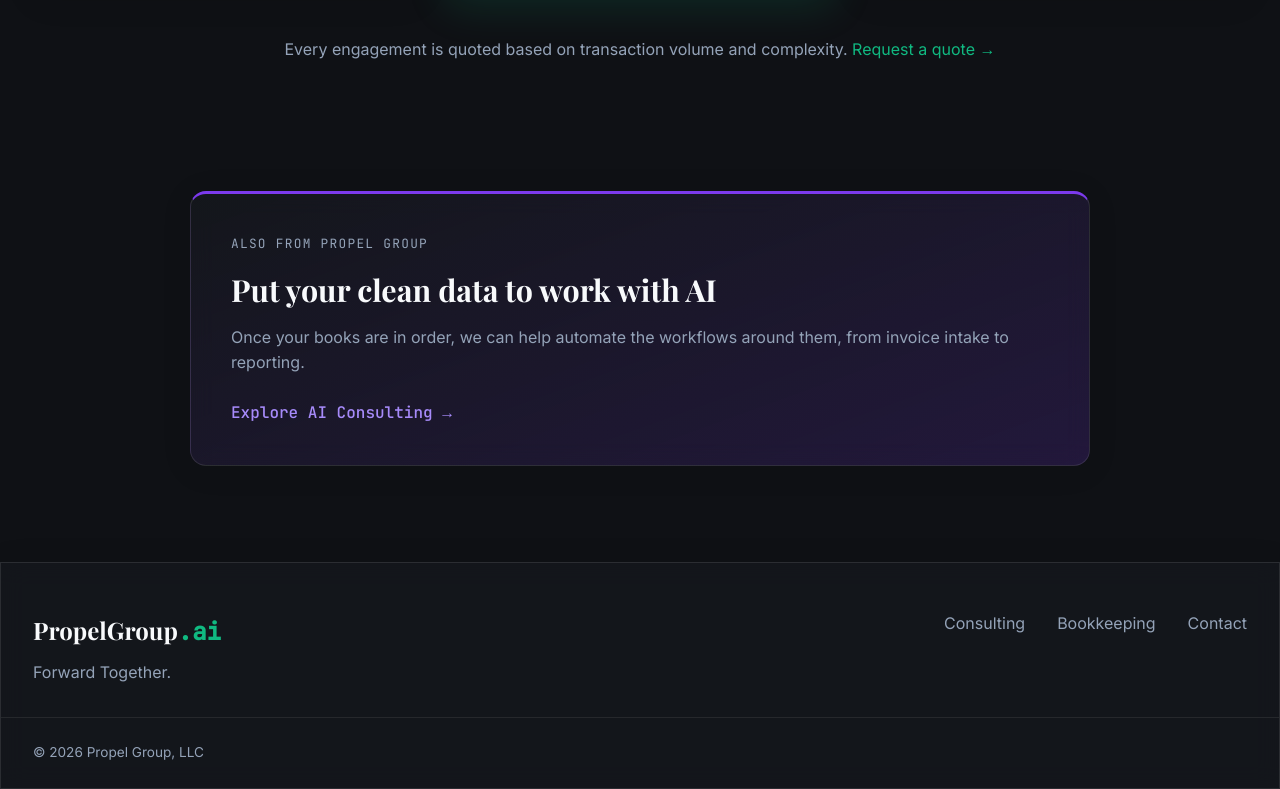
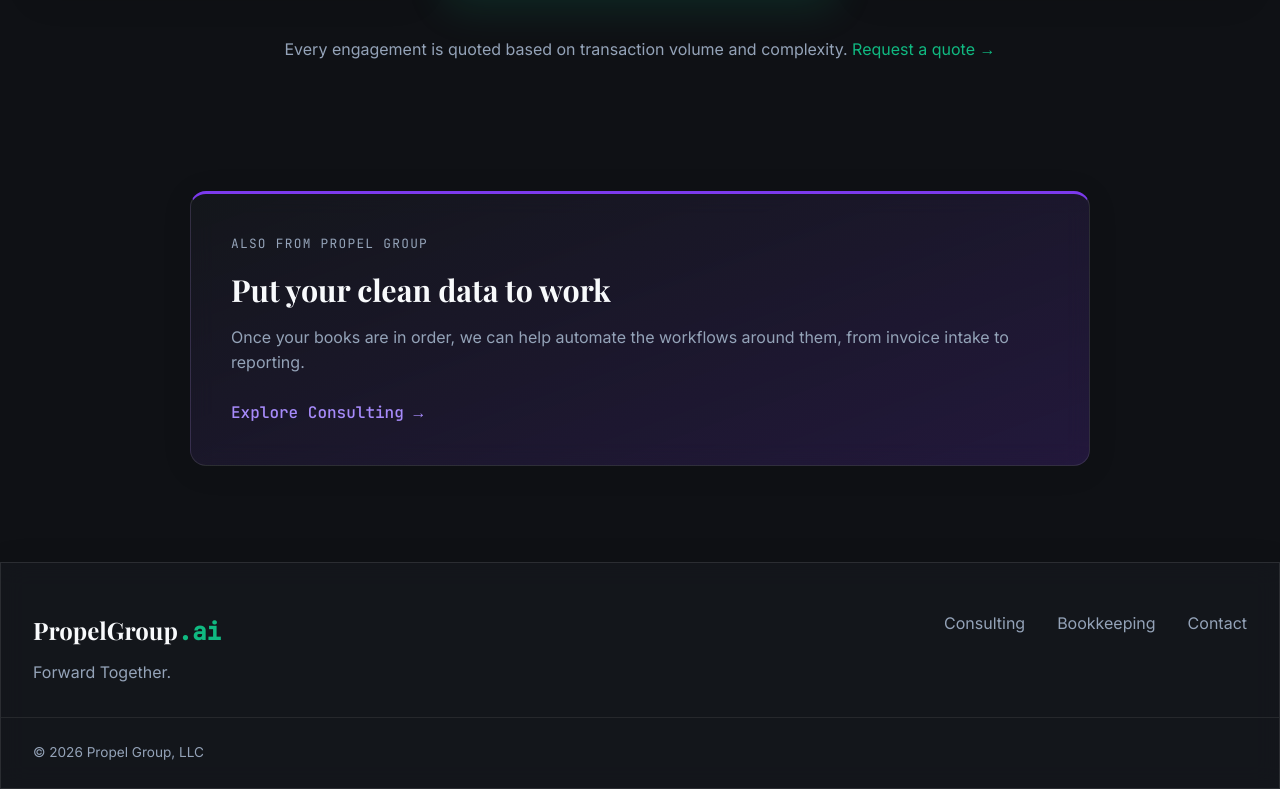
Before and after one commit to RevAbbot/propelgroupweb, a plain HTML site: page bookkeeping/index.html in a window 1280 px wide. Shown: the part 3952-4741 px from the top of the page. Drawn offline with nearby package versions, Linux system fonts and the light colour scheme.

Commit message:
Drop "AI" from bookkeeping cross-sell and Explore Consulting links
- Bookkeeping cross-sell heading: "Put your clean data to work"
- "Explore AI Consulting" -> "Explore Consulting" on landing and bookkeeping pages

Co-Authored-By: Claude Opus 5.5 <noreply@anthropic.com>

```diff
--- a/bookkeeping/index.html
+++ b/bookkeeping/index.html
@@ -221,10 +221,10 @@
         <div class="container">
             <a href="../ai/" class="cross-card glass-panel theme-ai">
                 <span class="service-tag mono">Also from Propel Group</span>
-                <h3>Put your clean data to work with AI</h3>
+                <h3>Put your clean data to work</h3>
                 <p>Once your books are in order, we can help automate the workflows around them, from invoice
                     intake to reporting.</p>
-                <span class="service-link mono">Explore AI Consulting &rarr;</span>
+                <span class="service-link mono">Explore Consulting &rarr;</span>
             </a>
         </div>
     </section>
```
Also changed, not shown: index.html (+1 -1 lines).
